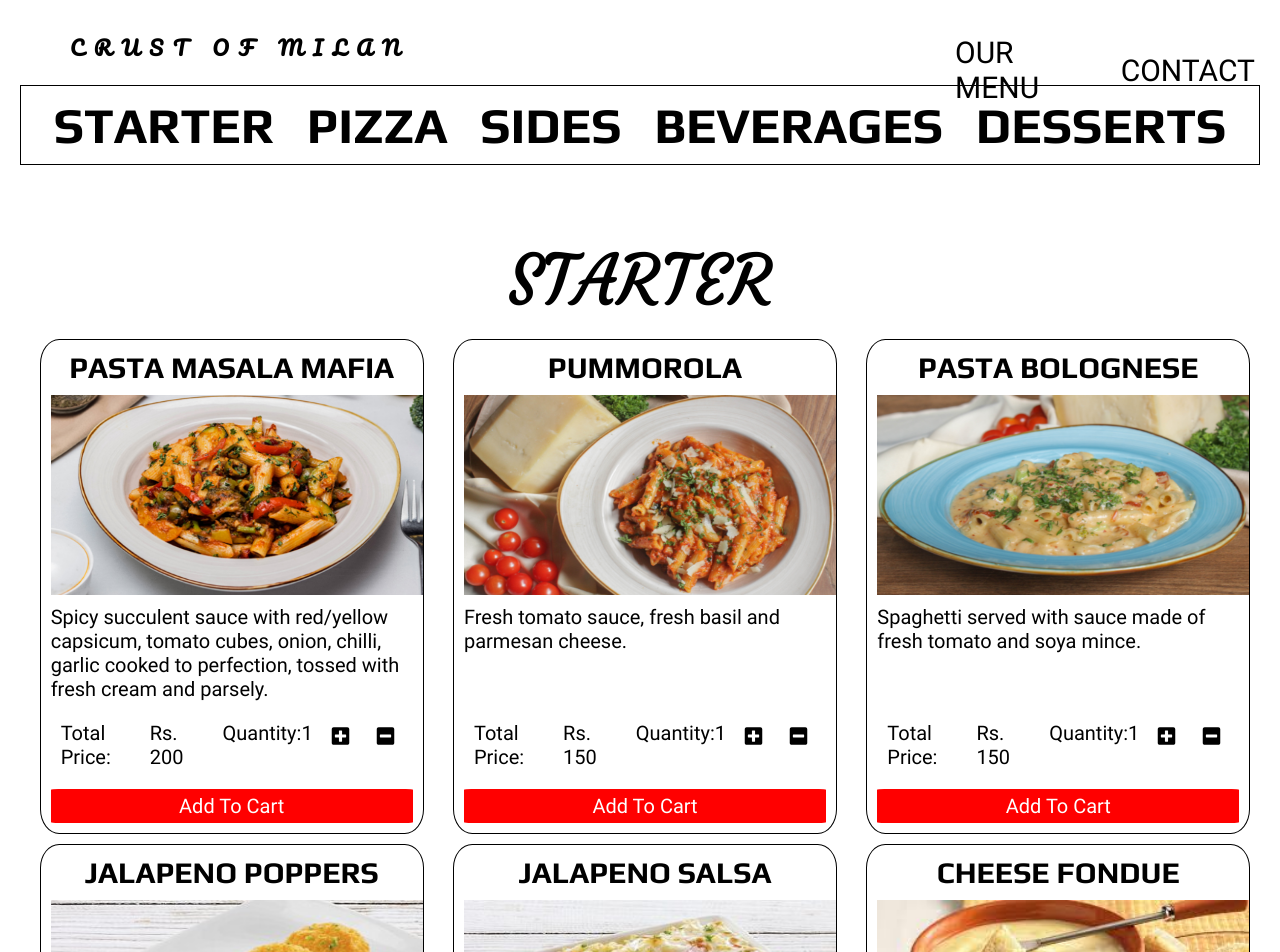
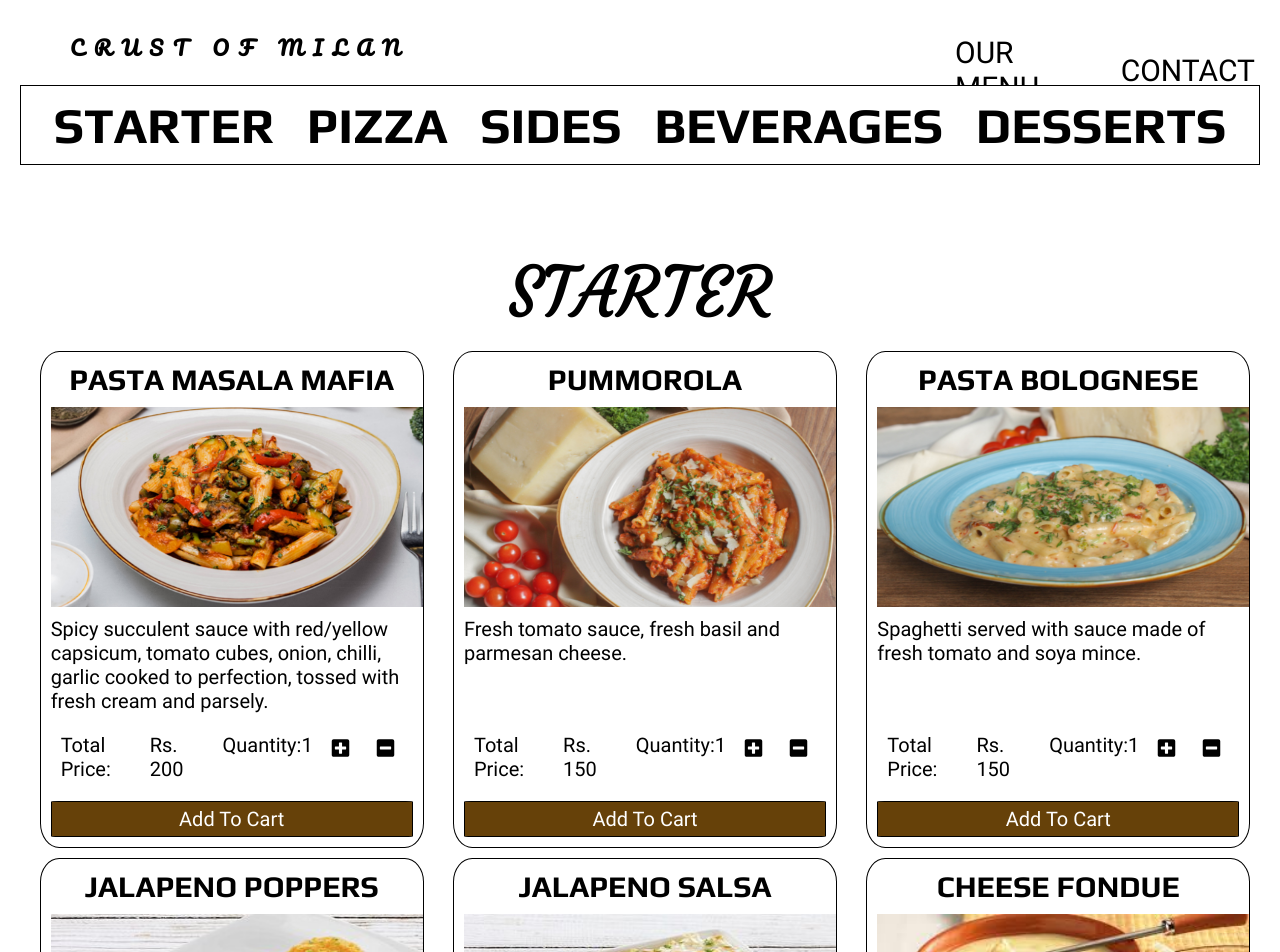
Before and after one commit to Anish-Udupa/Food-Ordering-System, a React (Create React App) app: page /menu in a window 1280 px wide. Shown: the top 952 px of the page. Built offline with nearby package versions, Linux system fonts and the light colour scheme.

Commit message:
Updated Menu Page

```diff
--- a/src/menu-page/MenuPage.js
+++ b/src/menu-page/MenuPage.js
@@ -1,14 +1,17 @@
 import React from 'react';
 import MenuHeader from './menu-header/MenuHeader';
 import MenuGroup from './menu-group/MenuGroup';
+import Cart from './cart/Cart';
 import Header from '../header/Header';
+import storeFactory from '../store/StoreFactory';
+
+
 
 class MenuPage extends React.Component{
     constructor(props){
         super(props);
-        this.state = {
-            selected_item: this.props[0]
-        }
+        localStorage.removeItem('redux-store');
+        this.store = storeFactory();
     }
 
     render(){
@@ -16,7 +19,8 @@ class MenuPage extends React.Component{
             <>
                 <Header />
                 <MenuHeader />
-                <MenuGroup />
+                <MenuGroup  store={this.store}/>
+                <Cart store={this.store} />
             </>
         );
     }
--- /dev/null
+++ b/src/menu-page/cart/Cart.js
@@ -0,0 +1,32 @@
+import React  from "react";
+import { Link } from 'react-router-dom';
+var axios = require('axios');
+const url = require('url');
+
+var MongoClient = require('mongodb').MongoClient;
+
+class Cart extends React.Component{
+    constructor(props){
+        super(props);
+        this.checkout = this.checkout.bind(this)
+    }
+
+    checkout(){
+        let currState = this.props.store.getState()
+        let obj = currState.items;
+
+        axios.post('http://localhost:8080/order-insert', obj)
+        .then((res) => console.log(res))
+        .catch((err) => console.log(err));
+    }
+
+    render(){
+        return(
+            <div className="cart-container">
+                <div className='checkout-button' onClick={this.checkout}><Link to='/order-successful'>PROCEED TO CHECKOUT</Link></div>
+            </div>
+        );
+    }
+}
+
+export default Cart;
--- a/src/menu-page/menu-group/MenuGroup.js
+++ b/src/menu-page/menu-group/MenuGroup.js
@@ -232,37 +232,41 @@ var foodObj = {
 }
 
 class MenuGroup extends React.Component{
+    constructor(props){
+        super(props);
+    }
+
     render(){
         return (
             <div className="menu-group">
                 <p className='menu-group-text' id='starter-text'>starter</p>
                 <div className="menu-subgroup">
                     {foodObj.starter.map((item) => {
-                        return <MenuItem {...item} />
+                        return <MenuItem key={item.item_id} store={this.props.store} {...item} />
                     })}
                 </div>
                 <p className='menu-group-text' id='pizza-text'>pizza</p>
                 <div className="menu-subgroup">
                     {foodObj.pizza.map((item) => {
-                        return <MenuItem {...item} />
+                        return <MenuItem key={item.item_id} store={this.props.store} {...item} />
                     })}
                 </div>
                 <p className='menu-group-text' id='sides-text'>sides</p>
                 <div className="menu-subgroup">
                     {foodObj.sides.map((item) => {
-                        return <MenuItem {...item} />
+                        return <MenuItem key={item.item_id} store={this.props.store} {...item} />
                     })}
                 </div>
                 <p className='menu-group-text' id='beverages-text'>beverages</p>
                 <div className="menu-subgroup">
                     {foodObj.beverages.map((item) => {
-                        return <MenuItem {...item} />
+                        return <MenuItem key={item.item_id} store={this.props.store} {...item} />
                     })}
                 </div>
                 <p className='menu-group-text' id='desserts-text'>desserts</p>
                 <div className="menu-subgroup">
                     {foodObj.desserts.map((item) => {
-                        return <MenuItem {...item} />
+                        return <MenuItem key={item.item_id} store={this.props.store} {...item} />
                     })}
                 </div>
             </div>
--- a/src/menu-page/menu-group/menu-group-style.css
+++ b/src/menu-page/menu-group/menu-group-style.css
@@ -17,7 +17,7 @@
 }
 
 .menu-group-text{
-    padding-top: 5%;
+    padding-top: 6%;
     text-align: center;
     text-transform: uppercase;
     font-size: 70px;
--- a/src/menu-page/menu-header/MenuHeader.js
+++ b/src/menu-page/menu-header/MenuHeader.js
@@ -1,5 +1,5 @@
 import React from 'react';
-import './menu-header-style.css'
+import './menu-header-style.css';
 
 class MenuHeader extends React.Component{
     render(){
--- a/src/menu-page/menu-header/menu-header-style.css
+++ b/src/menu-page/menu-header/menu-header-style.css
@@ -9,10 +9,10 @@
 }
 
 .menu-header{
-    /*   To position it on the screen throughout
+    /*   To position it on the screen throughout */
     position: sticky;
     top: 2px;
-    background-color: white; */
+    background-color: white;
 
     display: flex;
     flex-direction: row;
--- a/src/menu-page/menu-item/MenuItem.js
+++ b/src/menu-page/menu-item/MenuItem.js
@@ -4,42 +4,118 @@ import { FontAwesomeIcon } from '@fortawesome/react-fontawesome';
 import { faPlusSquare } from '@fortawesome/free-solid-svg-icons';
 import { faMinusSquare } from '@fortawesome/free-solid-svg-icons';
 import Header from '../../header/Header';
+import { types } from '../../store/ActionTypes';
 
 
 class MenuItem extends React.Component{
     constructor(props){
         super(props);
         this.state = {
+            cart_text: "Add To Cart",
+            added_to_cart: false,
             quantity: 1,
             price: this.props.price
         };
+
+        this.cartRef = React.createRef();
         this.handleIncrementButton = this.handleIncrementButton.bind(this);
         this.handleDecrementButton = this.handleDecrementButton.bind(this);
         this.handleAddToCart = this.handleAddToCart.bind(this);
     }
 
     handleIncrementButton(){
+        if (this.state.added_to_cart){
+        let obj = {
+            id: this.props.item_id,
+            name: this.props.title,
+            quantity: this.state.quantity + 1,
+            price:  this.props.price
+        }
+        let action = {
+            type: types.INCREMENT_QUANTITY,
+            obj: obj
+        }
+        this.props.store.dispatch(action);
+
         this.setState(
             (state) => ({
                 quantity: state.quantity + 1,
-                price: state.price + this.props.price
+                price: state.price + this.props.price,
+                added_to_cart: (state.added_to_cart),
+                cart_text: state.cart_text
             })
         );
+        }
     }
 
     handleDecrementButton(){
         if (this.state.quantity > 1){
+            let obj = {
+                id: this.props.item_id,
+                name: this.props.title,
+                quantity: this.state.quantity - 1,
+                price:  this.props.price
+            }
+            let action = {
+                type: types.DECREMENT_QUANTITY,
+                obj: obj
+            }
+            this.props.store.dispatch(action);
+
             this.setState(
                 (state) => ({
                     quantity: state.quantity - 1,
-                    price: state.price - this.props.price
+                    price: state.price - this.props.price,
+                    added_to_cart: (state.added_to_cart),
+                    cart_text: state.cart_text
                 })
             );
         }
     }
 
     handleAddToCart(){
-        {/* Add the item to the database */}
+        {/* Add the item to the redux store */}
+        let obj = {
+            id: this.props.item_id,
+            name: this.props.title,
+            quantity: this.state.quantity,
+            price:  this.props.price
+        }
+
+        if (!this.state.added_to_cart){
+            let action = {
+                type: types.ADD_TO_CART,
+                obj: obj
+            }
+            this.props.store.dispatch(action);
+            this.cartRef.current.className = 'remove-from-cart-button';
+            this.setState(
+                (state) => ({
+                    quantity: state.quantity,
+                    price: state.price,
+                    added_to_cart: !(state.added_to_cart),
+                    cart_text: 'Remove From Cart'
+                })
+            );
+        }
+        else{
+            let action = {
+                type: types.REMOVE_FROM_CART,
+                obj: obj
+            }
+            this.props.store.dispatch(action);
+            this.cartRef.current.className = 'add-to-cart-button'
+            this.setState(
+                (state) => ({
+                    quantity: 1,
+                    price: this.props.price,
+                    added_to_cart: !(state.added_to_cart),
+                    cart_text: 'Add to Cart'
+                })
+            );
+        }
+
+
     }
 
     render(){
@@ -59,7 +135,7 @@ class MenuItem extends React.Component{
                         <div className="decrement-button" onClick={this.handleDecrementButton}><FontAwesomeIcon icon={faMinusSquare} fixedWidth/></div>
                     </div>
                 </div>
-                <div className="add-to-cart-button" onCLick={this.handleAddToCart}>Add To Cart</div>
+                <div ref={this.cartRef} className="add-to-cart-button" onClick={this.handleAddToCart}>{this.state.cart_text}</div>
             </div>
         );
     }
--- a/src/menu-page/menu-item/menu-item-style.css
+++ b/src/menu-page/menu-item/menu-item-style.css
@@ -52,12 +52,29 @@
 
 .add-to-cart-button{
     color: #fff;
-    background-color: #f00;
+    background-color: rgba(102, 65, 9, 40);
     text-align: center;
     padding: 5px 0px;
     margin: 5px;
     cursor: pointer;
     border-radius: 2%;
+    border: 1px solid black;
+}
+
+.add-to-cart-button:hover, .remove-from-cart-button:hover{
+
+    background-color: rgba(255, 0, 0, 1);
+}
+
+.remove-from-cart-button{
+    color: #000;
+    background-color: rgba(238, 238, 238, 1);
+    text-align: center;
+    padding: 5px 0px;
+    margin: 5px;
+    cursor: pointer;
+    border-radius: 2%;
+    border: 1px solid black;
 }
 
 img {
```
